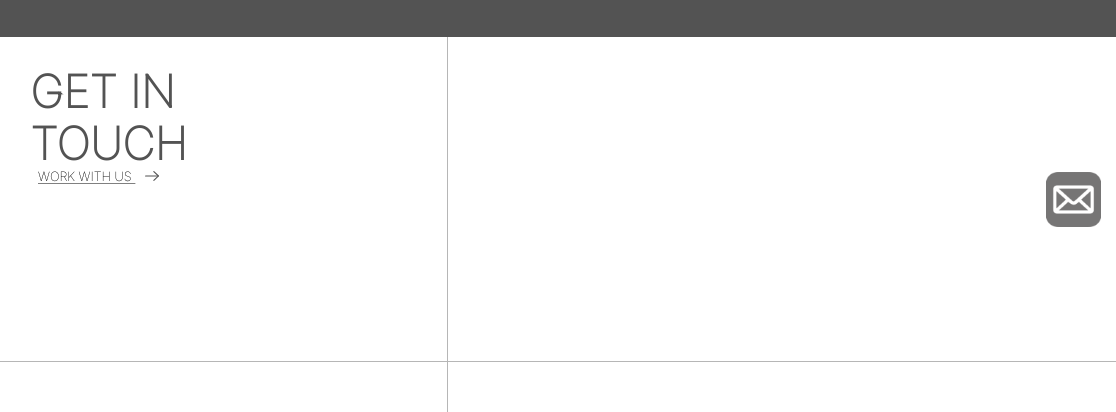
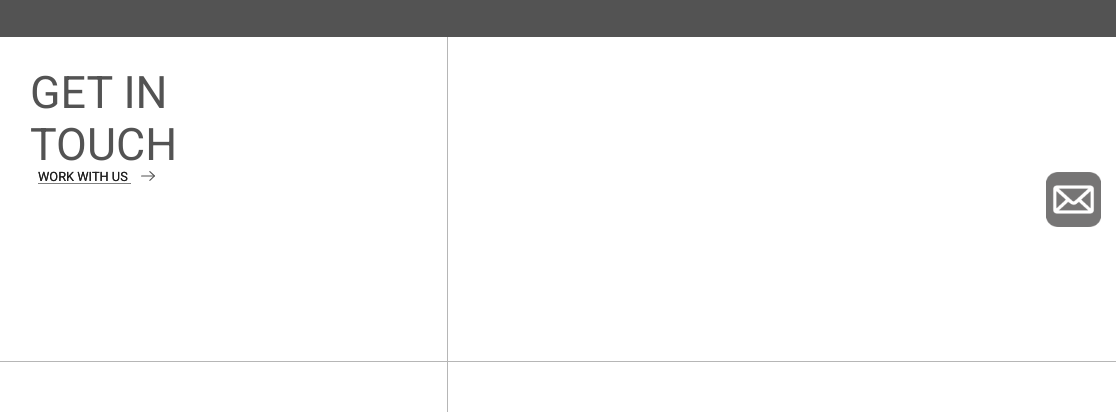
Before and after one commit to Nectama/atria, a plain HTML site: page index.html in a window 1280 px wide. Shown: the part 3255-3667 px from the top of the page, 0-1116 px from the left. Drawn offline with nearby package versions, Linux system fonts and the light colour scheme.

Commit message:
fixing my stupidity with git bash

```diff
--- a/styles.css
+++ b/styles.css
@@ -781,13 +781,11 @@ nav {
 }
 
 .box1 {
-    font-family: 'Inter', sans-serif;
     padding: 30px;
-
 }
 
 .box1 h2 {
-    font-family: 'Inter', sans-serif;
+    font-weight: 100;
     font-size: 2.8rem;
     color: #535353;
 }
```
Also changed, not shown: portfolio.html (+1 -1 lines).
